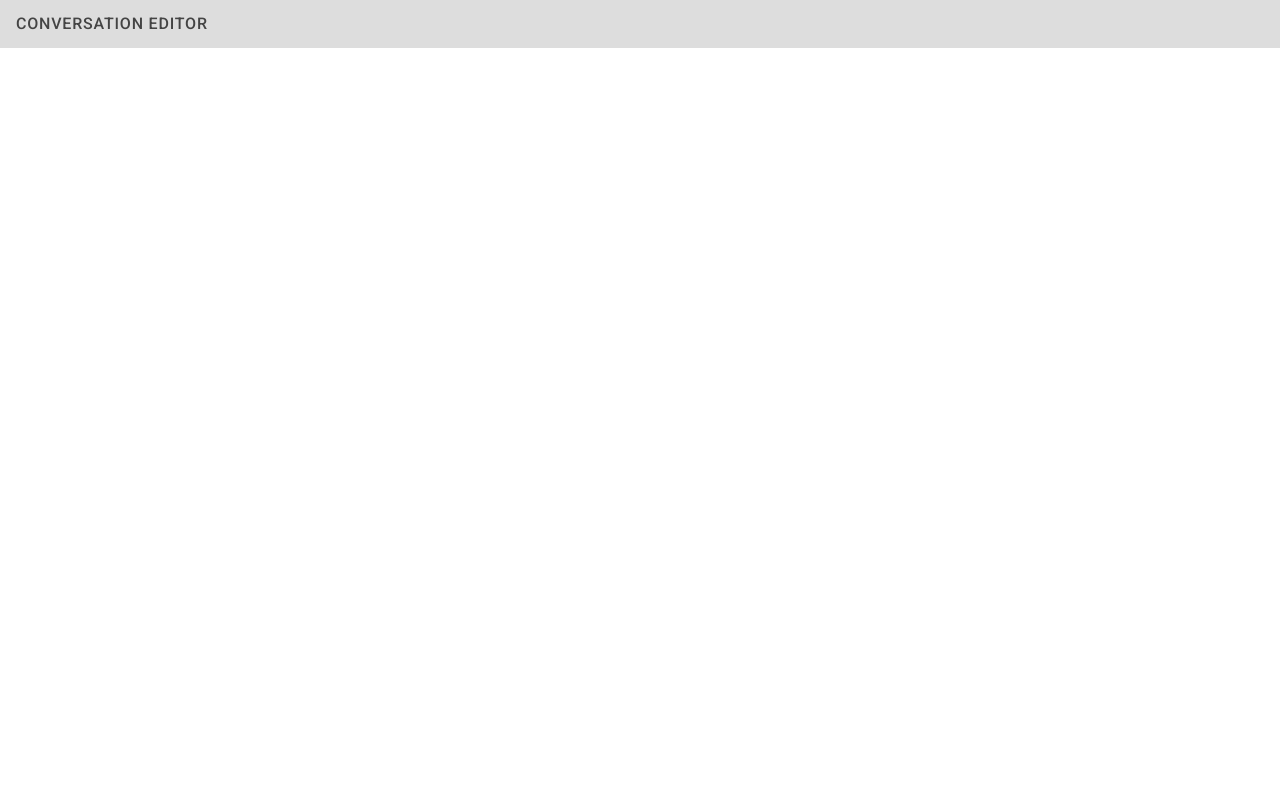
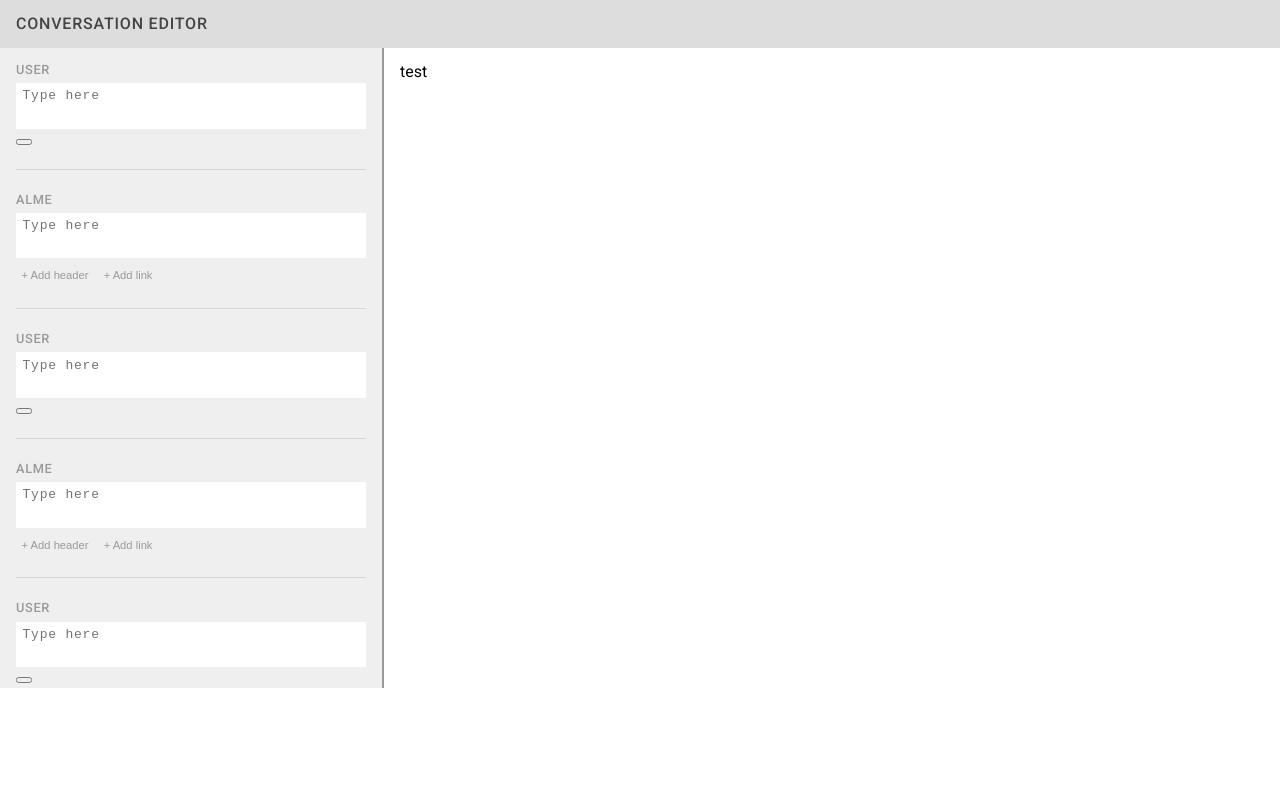
Before and after one commit to mitch-rickman/chat-platform, a website: page src/templates/index.html in a window 1280 px wide. Drawn offline with nearby package versions, Linux system fonts and the light colour scheme; files that its build step writes are made by us from their sources.

Commit message:
initial ui

```diff
--- a/src/scss/main.scss
+++ b/src/scss/main.scss
@@ -4,8 +4,7 @@
 @import 'partials/base-layout';
 
 @import 'partials/header';
-@import 'partials/motivations';
 @import 'partials/editor';
+@import 'partials/editor-inputs';
 @import 'partials/form';
 @import 'partials/button';
-@import 'partials/slides';
--- a/src/scss/partials/_button.scss
+++ b/src/scss/partials/_button.scss
@@ -1,64 +1,33 @@
 .button {
     appearance: none;
-    background: $grey--light;
+    background: $primary;
     border: 0;
     border-radius: 4px;
-    color: $text;
     cursor: pointer;
     font-size: 1em;
-    outline: 0;
-    padding: 1em 2em;
+    padding: .5em 1em;
     transition: all .2s ease;
 
     &:hover, &:active {
-        background: darken($grey--light, 10%);
+        background: darken( $primary, 10% );
     }
 
-    &--primary {
+    &--inline {
         @extend .button;
 
-        background: lighten($secondary, 15%);
-        color: #fff;
+        font-size: .7em;
+    }
+
+    &--text {
+        @extend .button;
+
+        background: none;
+        color: $grey;
+        font-size: .7em;
+        padding: .25em .5em;
 
         &:hover, &:active {
-            background: $secondary;
-        }
-
-        &:disabled {
-            cursor: auto;
-            opacity: .4;
-
-            &:hover, &:active {
-                background: lighten($secondary, 15%);
-            }
+            color: $text;
         }
     }
-
-    &--secondary {
-        @extend .button;
-        background: #fff;
-        border: 2px solid $grey--light;
-
-        &:hover, &:active {
-            background: $grey--light;
-        }
-
-        &.active {
-            background: lighten($secondary, 15%);
-            border-color: lighten($secondary, 15%);
-            color: #fff;
-        }
-    }
-
-    &--fixed {
-        @extend .button;
-
-        width: 150px;
-    }
-
-    &--fluid {
-        @extend .button;
-
-        width: 100%;
-    }
 }
--- /dev/null
+++ b/src/scss/partials/_editor-inputs.scss
@@ -0,0 +1,40 @@
+.editor-input {
+	padding-bottom: 1.5em;
+	border-bottom: 1px solid darken($grey--light, 10%);
+	margin-bottom: 1.5em;
+
+	&:last-of-type {
+		margin-bottom: .75em;
+	}
+
+	&--alme {
+		@extend .editor-input;
+	}
+
+	&__label {
+		color: $grey;
+		font-size: .8em;
+		font-weight: 500;
+		letter-spacing: .05em;
+		text-transform: uppercase;
+		margin-bottom: .5em;
+	}
+
+	&__input {
+		border: 0;
+		box-sizing: border-box;
+		display: block;
+		font-weight: 300;
+		letter-spacing: .06em;
+		padding: .25em .5em;
+		font-size: 1em;
+		resize: none;
+		width: 100%;
+		outline: 0;
+		line-height: 1.5;
+	}
+
+	&__controls {
+		margin-top: .5em;
+	}
+}
--- a/src/scss/partials/_editor.scss
+++ b/src/scss/partials/_editor.scss
@@ -1,10 +1,27 @@
 .editor {
+    height: 80vh;
+
     &__sidebar {
-        width: 25%;
+        background: $grey--light;
+        border-right: 2px solid $grey;
+        box-sizing: border-box;
+        float: left;
+        height: 100%;
+        padding: 1em;
+        width: 30%;
+        overflow: auto;
+    }
+
+    &__sidebar-content {
+        max-height: 100%;
     }
 
     &__content {
-        width: 75%;
+        box-sizing: border-box;
+        float: left;
+        height: 100%;
+        padding: 1em;
+        width: 70%;
     }
 
 }
--- a/src/scss/partials/_motivations.scss
+++ /dev/null
@@ -1,21 +0,0 @@
-.motivations {
-    color: $text;
-    &__item {
-        background: $grey--light;
-        border-radius: 4px 4px 0 0;
-        border-bottom: 4px solid $grey;
-        margin-bottom: 1em;
-        padding: 2rem;
-    }
-
-    &__title {
-        font-size: 2rem;
-        margin-bottom: .5rem;
-        color: $text;
-        font-weight: 400;
-    }
-
-    &__meta {
-
-    }
-}
--- a/src/templates/index.html
+++ b/src/templates/index.html
@@ -10,15 +10,62 @@
             <header class="header">
                 <div class="container">
                     <h1 class="title--editor">Conversation editor</h1>
-
                 </div>
             </header>
             <main class="editor">
                 <div class="editor__sidebar">
+                    <div class="editor__sidebar-content">
+                        <div class="editor-input">
+                            <h3 class="editor-input__label">User</h3>
+                            <textarea class="editor-input__input" placeholder="Type here"></textarea>
+                            <button></button>
+                        </div>
 
+                        <div class="editor-input--alme">
+                            <h3 class="editor-input__label">Alme</h3>
+                            <textarea class="editor-input__input" placeholder="Type here"></textarea>
+                            <div class="editor-input__controls">
+                                <button class="button--text">+ Add header</button>
+                                <button class="button--text">+ Add link</button>
+                            </div>
+                        </div>
+                        <div class="editor-input">
+                            <h3 class="editor-input__label">User</h3>
+                            <textarea class="editor-input__input" placeholder="Type here"></textarea>
+                            <button></button>
+                        </div>
+
+                        <div class="editor-input--alme">
+                            <h3 class="editor-input__label">Alme</h3>
+                            <textarea class="editor-input__input" placeholder="Type here"></textarea>
+                            <div class="editor-input__controls">
+                                <button class="button--text">+ Add header</button>
+                                <button class="button--text">+ Add link</button>
+                            </div>
+                        </div>
+                        <div class="editor-input">
+                            <h3 class="editor-input__label">User</h3>
+                            <textarea class="editor-input__input" placeholder="Type here"></textarea>
+                            <button></button>
+                        </div>
+
+                        <div class="editor-input--alme">
+                            <h3 class="editor-input__label">Alme</h3>
+                            <textarea class="editor-input__input" placeholder="Type here"></textarea>
+                            <div class="editor-input__controls">
+                                <button class="button--text">+ Add header</button>
+                                <button class="button--text">+ Add link</button>
+                            </div>
+                        </div>
+
+                        <div class="editor__sidebar-controls">
+                            <button class="button--inline">+ user input</button>
+                            <button class="button--inline">+ Alme input</button>
+                        </div>
+                    </div>
                 </div>
                 <div class="editor__content">
-
+                    test
                 </div>
             </main>
         </div>
```
